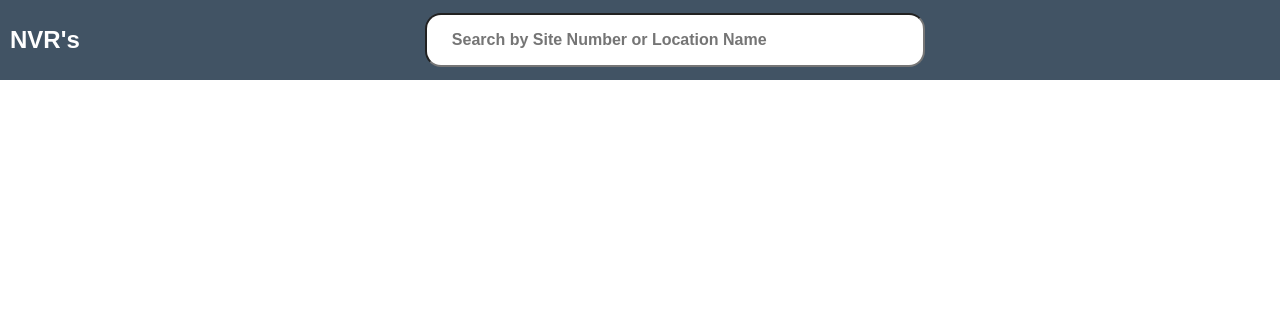
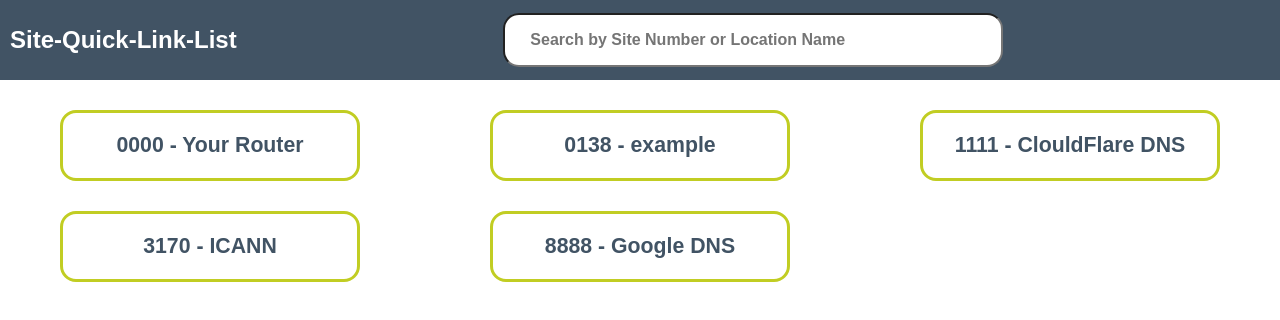
Before and after one commit to Samuel-Kinaitis/Site-Quick-Link-List, a plain HTML site: page SQLL.html in a window 1280 px wide. Drawn offline with Linux system fonts and the light colour scheme.

Commit message:
example data

```diff
--- a/SQLL.html
+++ b/SQLL.html
@@ -3,7 +3,7 @@
 <head>
     <meta charset="UTF-8">
     <meta name="viewport" content="width=device-width, initial-scale=1.0">
-    <title>NVR's</title>
+    <title>SQLL</title>
 
     <style>
         :root {
@@ -310,7 +310,7 @@
 <nav>
     <!-- search bar menu-->
     <div class="menu">
-        <div class="menu-title"><h1>NVR's</h1></div>
+        <div class="menu-title"><h1>Site-Quick-Link-List</h1></div>
         <div class="search-bar">
             <input type="text" id="searchBar" placeholder="Search by Site Number or Location Name" autocomplete="off">
             <div id="searchResults" class="dropdown"></div>
@@ -333,8 +333,7 @@
         <button class="ControlBtn" id="toggleHTTPSModeBtn">Show HTTPS</button>
         <button class="ControlBtn" id="SavePageBtn">Download File</button>
         <!-- <button class="ControlBtn" id="OverwritePageBtn">Overwrite File</button> -->
-         <p>If you are seeing this text (and not IT), something has gone wrong, please try refreshing the page. If that hasn't worked this page is currently broke, please use a different page to get nvr links. Also anything colored pink like this is bad.</p>
-
+        <p>I am pink testing text</p>
         <div class="header">
             <h2>Admin Dashboard</h2>
         </div>
@@ -379,7 +378,11 @@
               <!-- Also http secure might have been a waste of resources it does nothing useful right now and if set to true does break things -->
     <!-- example <a class="location-link" href="URL" data-site="siteNumber" data-location="siteName" data-ip="siteIP" data-https="false"></a> -->
 
-
+    <a class="location-link" href="1.1.1.1" data-site="1111" data-location="ClouldFlare DNS" data-ip="1.1.1.1" data-https="true"></a>
+    <a class="location-link" href="google.com" data-site="8888" data-location="Google DNS" data-ip="8.8.8.8" data-https="true"></a>
+    <a class="location-link" href="10.0.0.1" data-site="0000" data-location="Your Router" data-ip="10.0.0.1" data-https="false"></a>
+    <a class="location-link" href="https://lookup.icann.org/en" data-site="3170" data-location="ICANN" data-ip="lookup.icann.org/en" data-https="true"></a>
+    <a class="location-link" href="https://example.net/" data-site="0138" data-location="example" data-ip="https://example.net/" data-https="true"></a>
     <!-- Sites added after this have been added using the web'like'page -->
 
     <!-- Edit/Remove Modal -->
@@ -517,7 +520,7 @@
     // Create a link element
     const a = document.createElement('a');
     a.href = URL.createObjectURL(blob);
-    a.download = 'NVR_Page.html';
+    a.download = 'Site-Quick-Link-List.html';
 
     // Append the link to the body
     document.body.appendChild(a);
```
